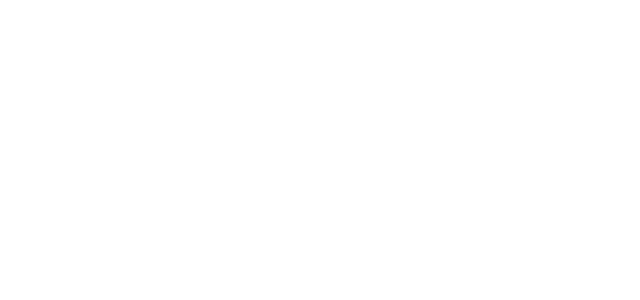
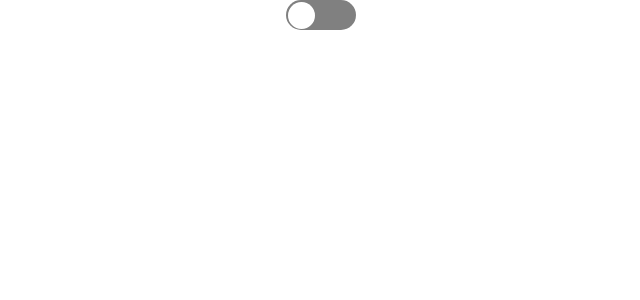
Before and after one commit to limdumb/React-Study, a React (Create React App) app: page /assignment in a window 1280 px wide. Shown: the top 300 px of the page, without its empty margins (319-959 px from the left). Built offline with nearby package versions, Linux system fonts and the light colour scheme.

Commit message:
[feat] onOff기능 추가

```diff
--- a/src/Components/SwitchToggle.jsx
+++ b/src/Components/SwitchToggle.jsx
@@ -1,11 +1,58 @@
 import { useState } from "react";
 import styled from "styled-components";
 
+//기본 fram을 짠다
+// 왼쪽,오른쪽으로 이동하는 값을 짜준다
+// 3항 연산자로 변경한다
+// on off 값에 맞춰서 css를 변경
+
+const StyleDiv = styled.div `
+  display: flex;
+  justify-content: center;
+  align-items: center;
+`
 
 export default function SwitchToggle() {
   const [toggle, setToggle] = useState(false);
-  const clickedToggle = () => {
-    setToggle((prev) => !prev); //prev = 이전상태
-  };
-  return
+
+  async function onOffAlert() {
+
+    let thirdAlert = new Promise ((resolve, reject) => {
+      if(toggle === true){
+        setTimeout(() => resolve("그 코딩실력에 잠이와? TIL은 썼니?"), 3000)
+      } else {
+        return null
+      }
+    })
+    let result = await thirdAlert
+    alert(result)
+
+  }
+
+  const onOffToggle = (() => {
+    return setToggle(!toggle)
+  })
+
+
+  return (
+    <StyleDiv>
+      <div style={{
+        backgroundColor: toggle ? '#2196F3' : 'gray',
+        width: 70,
+        height: 30,
+        borderRadius: 70,
+        display: "flex",
+        alignItems: "center",
+      }}onClick={onOffToggle}>
+        <span style={{
+          backgroundColor: "white",
+          width: 27,
+          height: 27,
+          display: "inline-block",
+          borderRadius: 30,
+          marginLeft: 2,
+        }}></span>
+      </div>
+    </StyleDiv>
+  );
 }
```
